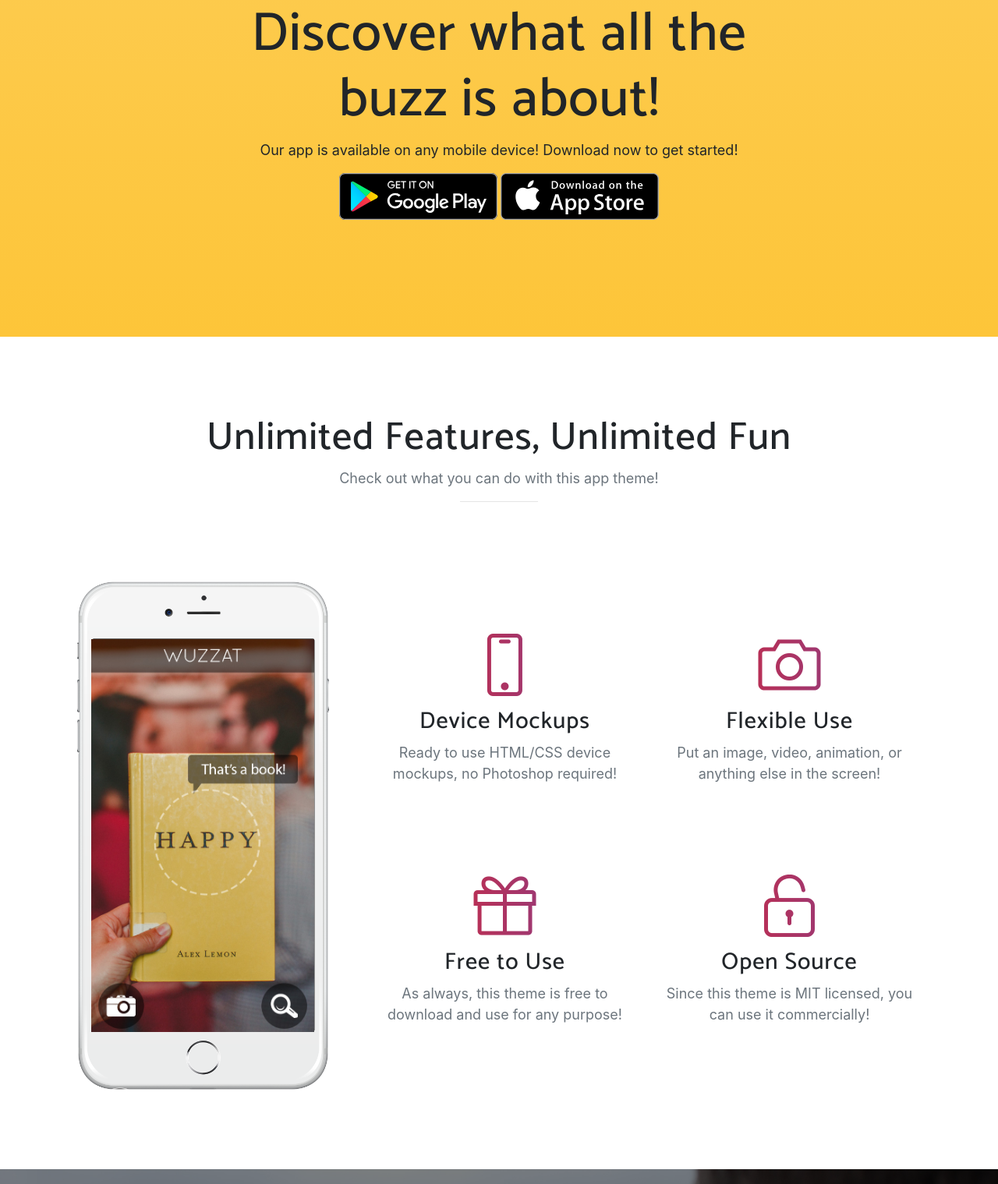
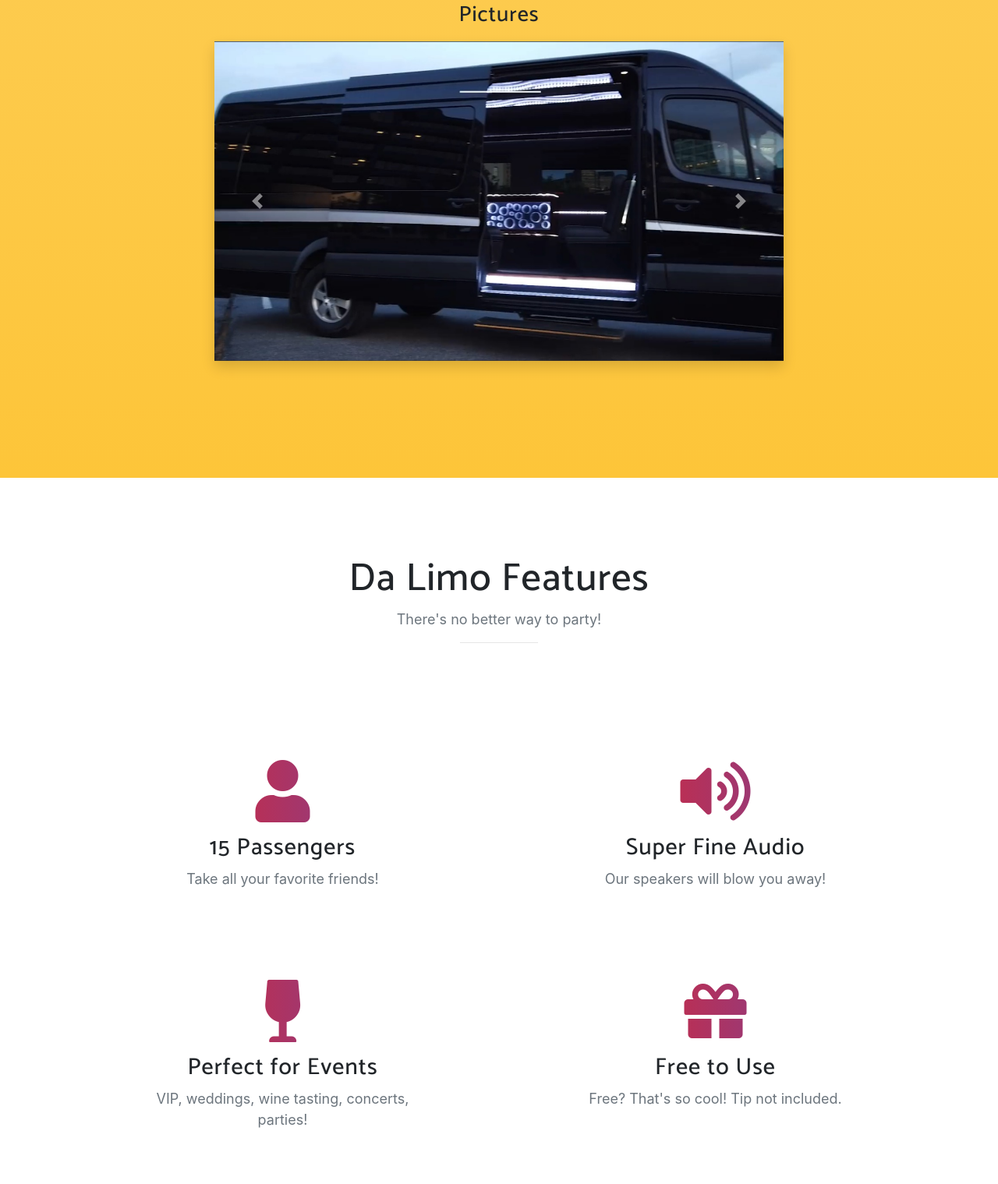
Before and after one commit to desertidaho/dalimo, a website with bundled scripts: page index.html in a window 1280 px wide. Shown: the part 947-2466 px from the top of the page at 78% size. Built offline with nearby package versions, Linux system fonts and the light colour scheme; a web font is replaced by a local one.

Commit message:
Features

```diff
--- a/index.html
+++ b/index.html
@@ -36,7 +36,7 @@
       <div class="collapse navbar-collapse" id="navbarResponsive">
         <ul class="navbar-nav ml-auto">
           <li class="nav-item">
-            <a class="nav-link js-scroll-trigger" href="#download">Download</a>
+            <a class="nav-link js-scroll-trigger" href="#pictures">Pictures</a>
           </li>
           <li class="nav-item">
             <a class="nav-link js-scroll-trigger" href="#features">Features</a>
@@ -79,15 +79,34 @@
     </div>
   </header>
 
-  <section class="download bg-primary text-center" id="download">
+  <section class="download bg-primary text-center" id="pictures">
     <div class="container">
       <div class="row">
         <div class="col-md-8 mx-auto">
-          <h2 class="section-heading">Discover what all the buzz is about!</h2>
-          <p>Our app is available on any mobile device! Download now to get started!</p>
-          <div class="badges">
-            <a class="badge-link" href="#"><img src="img/google-play-badge.svg" alt=""></a>
-            <a class="badge-link" href="#"><img src="img/app-store-badge.svg" alt=""></a>
+          <h3 class="mb-3">Pictures</h3>
+          <div id="carouselExampleControls" class="carousel slide shadow" data-ride="carousel">
+            <div class="carousel-inner">
+              <div class="carousel-item active">
+                <img class="d-block w-100" src="/img/front.jpeg" alt="First slide">
+              </div>
+              <div class="carousel-item">
+                <img class="d-block w-100" src="/img/side.jpeg" alt="Second slide">
+              </div>
+              <div class="carousel-item">
+                <img class="d-block w-100" src="/img/group-photo.jpg" alt="Third slide">
+              </div>
+              <div class="carousel-item">
+                <img class="d-block w-100" src="/img/interior.jpeg" alt="Third slide">
+              </div>
+            </div>
+            <a class="carousel-control-prev" href="#carouselExampleControls" role="button" data-slide="prev">
+              <span class="carousel-control-prev-icon" aria-hidden="true"></span>
+              <span class="sr-only">Previous</span>
+            </a>
+            <a class="carousel-control-next" href="#carouselExampleControls" role="button" data-slide="next">
+              <span class="carousel-control-next-icon" aria-hidden="true"></span>
+              <span class="sr-only">Next</span>
+            </a>
           </div>
         </div>
       </div>
@@ -97,57 +116,42 @@
   <section class="features" id="features">
     <div class="container">
       <div class="section-heading text-center">
-        <h2>Unlimited Features, Unlimited Fun</h2>
-        <p class="text-muted">Check out what you can do with this app theme!</p>
+        <h2>Da Limo Features</h2>
+        <p class="text-muted">There's no better way to party!</p>
         <hr>
       </div>
       <div class="row">
-        <div class="col-lg-4 my-auto">
-          <div class="device-container">
-            <div class="device-mockup iphone6_plus portrait white">
-              <div class="device">
-                <div class="screen">
-                  <!-- Demo image for screen mockup, you can put an image here, some HTML, an animation, video, or anything else! -->
-                  <img src="img/demo-screen-1.jpg" class="img-fluid" alt="">
-                </div>
-                <div class="button">
-                  <!-- You can hook the "home button" to some JavaScript events or just remove it -->
-                </div>
-              </div>
-            </div>
-          </div>
-        </div>
-        <div class="col-lg-8 my-auto">
+        <div class="col my-auto">
           <div class="container-fluid">
             <div class="row">
               <div class="col-lg-6">
                 <div class="feature-item">
-                  <i class="icon-screen-smartphone text-primary"></i>
-                  <h3>Device Mockups</h3>
-                  <p class="text-muted">Ready to use HTML/CSS device mockups, no Photoshop required!</p>
+                  <i class="fas fa-user"></i>
+                  <h3>15 Passengers</h3>
+                  <p class="text-muted">Take all your favorite friends!</p>
                 </div>
               </div>
               <div class="col-lg-6">
                 <div class="feature-item">
-                  <i class="icon-camera text-primary"></i>
-                  <h3>Flexible Use</h3>
-                  <p class="text-muted">Put an image, video, animation, or anything else in the screen!</p>
+                  <i class="fas fa-volume-up"></i>
+                  <h3>Super Fine Audio</h3>
+                  <p class="text-muted">Our speakers will blow you away!</p>
                 </div>
               </div>
             </div>
             <div class="row">
               <div class="col-lg-6">
                 <div class="feature-item">
-                  <i class="icon-present text-primary"></i>
-                  <h3>Free to Use</h3>
-                  <p class="text-muted">As always, this theme is free to download and use for any purpose!</p>
+                  <i class="fas fa-wine-glass"></i>
+                  <h3>Perfect for Events</h3>
+                  <p class="text-muted">VIP, weddings, wine tasting, concerts, parties!</p>
                 </div>
               </div>
               <div class="col-lg-6">
                 <div class="feature-item">
-                  <i class="icon-lock-open text-primary"></i>
-                  <h3>Open Source</h3>
-                  <p class="text-muted">Since this theme is MIT licensed, you can use it commercially!</p>
+                  <i class="fas fa-gift"></i>
+                  <h3>Free to Use</h3>
+                  <p class="text-muted">Free? That's so cool! Tip not included.</p>
                 </div>
               </div>
             </div>
```
Also changed, not shown: img/vanstock.jpg (deleted).
